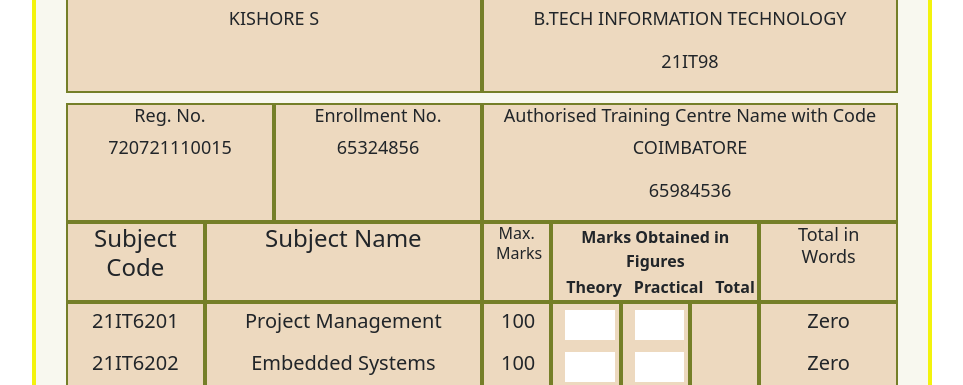
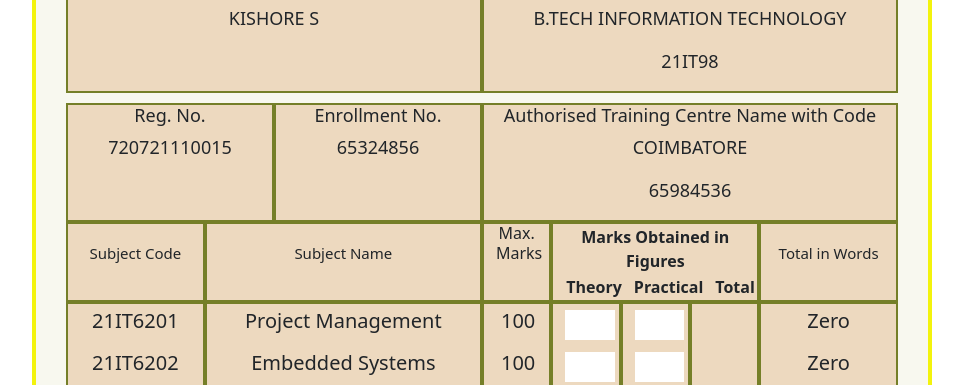
Before and after one commit to kishore720721110015/create-a-student-mark-sheet-calculation-using-html-css-javascript, a plain HTML site: page index.html in a window 1280 px wide. Shown: the part 394-779 px from the top of the page, without its empty margins (158-1121 px from the left). Drawn offline with nearby package versions, Linux system fonts and the light colour scheme.

Commit message:
Update style.css

```diff
--- a/style.css
+++ b/style.css
@@ -22,6 +22,7 @@
 }
 #clg{
     text-align: center;
+
 }
 
 #clg h1{
@@ -49,10 +50,19 @@
 #row-2{
     margin-top: 10px;
 }
-#row-1 p,#row-2 p,#row-3 p{
+#row-1 p,#row-2 p{
     font-size: 18px;
     padding-bottom:0px;
 }
+#row-3 h4{
+    margin-top: 20px;
+    font-size: 15px;
+}
+#row-3 h3{
+    margin-top: 20px;
+    font-size: 15px;
+}
+
 #row-1 input[type="number"]{
     margin-top: 2px;
 
```
